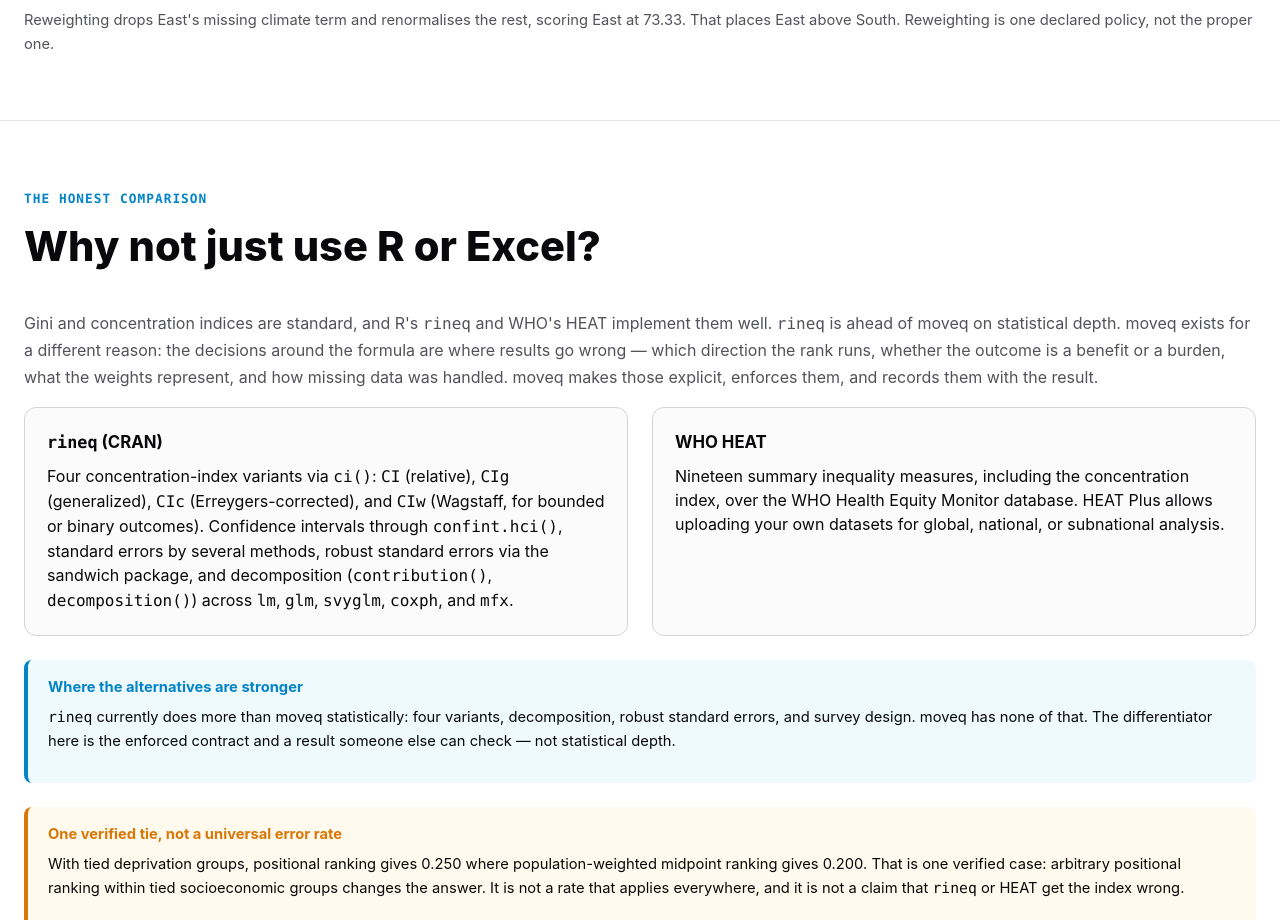
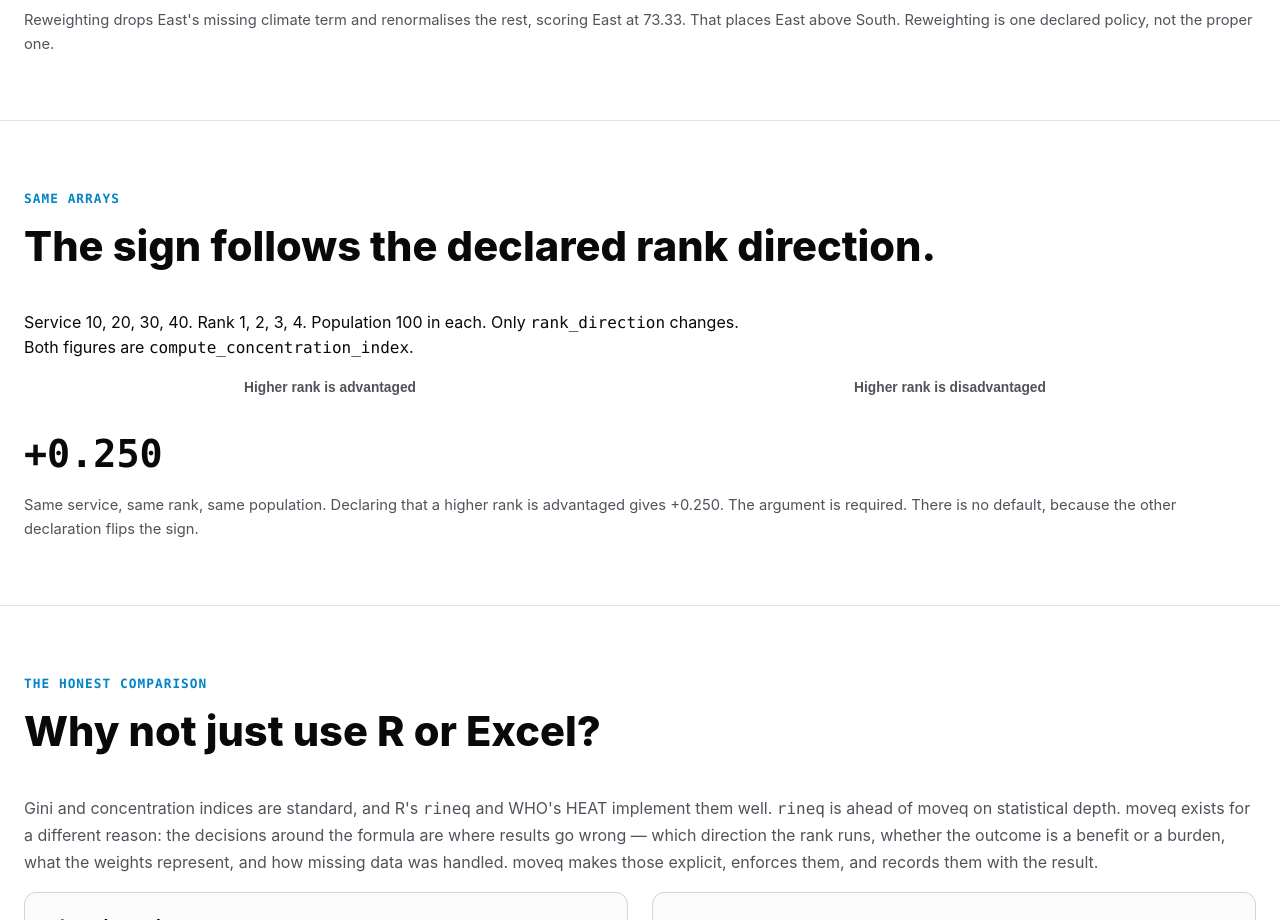
Before and after one commit to SVamseekar/moveq, a website: page website/index.html in a window 1280 px wide. Shown: the part 2346-3266 px from the top of the page. Drawn offline with Linux system fonts and the light colour scheme; no server answers.

Commit message:
docs: show the concentration index flip sign with rank direction

```diff
--- a/website/assets/css/theme.css
+++ b/website/assets/css/theme.css
@@ -814,6 +814,14 @@ kbd {
 
 .missing-unranked {
   color: var(--text-faint);
+}
+
+.rank-value {
+  font-family: var(--font-mono);
+  font-size: 2.4rem;
+  font-weight: 800;
+  color: var(--text-fg);
+  margin: 8px 0;
 }
 
 .tool-card {
--- /dev/null
+++ b/website/assets/data/rank-direction.json
@@ -0,0 +1,10 @@
+{
+  "source": "moveq_core.equity.compute_concentration_index",
+  "service": [10.0, 20.0, 30.0, 40.0],
+  "rank": [1.0, 2.0, 3.0, 4.0],
+  "population": [100.0, 100.0, 100.0, 100.0],
+  "directions": {
+    "higher_is_advantaged": 0.25,
+    "higher_is_disadvantaged": -0.25
+  }
+}
--- /dev/null
+++ b/website/assets/js/rank-direction.js
@@ -0,0 +1,41 @@
+(function () {
+  const root = document.getElementById("rank-direction");
+  if (!root) return;
+  const valueEl = document.getElementById("rankDirectionValue");
+  const note = document.getElementById("rankDirectionNote");
+  const buttons = root.querySelectorAll("[data-direction]");
+
+  function fmt(value) {
+    const text = Number(value).toFixed(3);
+    return value > 0 ? "+" + text : text;
+  }
+
+  function show(data, direction) {
+    const value = data.directions[direction];
+    valueEl.textContent = fmt(value);
+    if (direction === "higher_is_advantaged") {
+      note.textContent = "Same service, same rank, same population. Declaring that a higher rank is advantaged gives " + fmt(value) + ". The argument is required. There is no default, because the other declaration flips the sign.";
+    } else {
+      note.textContent = "The arrays did not change. Declaring that a higher rank is disadvantaged gives " + fmt(value) + ". moveq will not guess which end is advantaged. Omitting rank_direction is a TypeError.";
+    }
+  }
+
+  fetch("/assets/data/rank-direction.json")
+    .then((res) => {
+      if (!res.ok) throw new Error("fixture missing");
+      return res.json();
+    })
+    .then((data) => {
+      buttons.forEach((button) => {
+        button.addEventListener("click", () => {
+          buttons.forEach((other) => other.classList.remove("active"));
+          button.classList.add("active");
+          show(data, button.getAttribute("data-direction"));
+        });
+      });
+      show(data, "higher_is_advantaged");
+    })
+    .catch(() => {
+      note.textContent = "The precomputed moveq fixture did not load.";
+    });
+})();
--- a/website/assets/js/search.js
+++ b/website/assets/js/search.js
@@ -19,7 +19,8 @@ const DOCS_INDEX = [
   { title: "Why not R or Excel?", path: "/#why-not-r-or-excel", cat: "Homepage", desc: "rineq and WHO HEAT are ahead on statistical depth; moveq records the decisions around the formula" },
   { title: "Transport entry, general engine", path: "/#dual-identity", cat: "Homepage", desc: "Transport is the worked domain. The same array functions apply to any allocation, service, burden, or outcome" },
   { title: "The average alibi", path: "/#average-alibi", cat: "Homepage", desc: "Same mean of 24 minutes; Gini and the concentration index move with the distribution" },
-  { title: "Missing-data ranking", path: "/#missing-data", cat: "Homepage", desc: "Reweight scores East at 73.33; treating the missing term as zero scores 55.00" }
+  { title: "Missing-data ranking", path: "/#missing-data", cat: "Homepage", desc: "Reweight scores East at 73.33; treating the missing term as zero scores 55.00" },
+  { title: "Rank direction", path: "/#rank-direction", cat: "Homepage", desc: "The same arrays give +0.250 or -0.250 depending on rank_direction" }
 ];
 
 window.openSearch = function() {
--- a/website/index.html
+++ b/website/index.html
@@ -15,6 +15,7 @@
   <script src="/assets/js/search.js" defer></script>
   <script src="/assets/js/average-alibi.js" defer></script>
   <script src="/assets/js/missing-data.js" defer></script>
+  <script src="/assets/js/rank-direction.js" defer></script>
 </head>
 
 <body>
@@ -292,6 +293,24 @@
       </div>
       <ol class="missing-rank" id="missingRank"></ol>
       <p id="missingNote" class="alibi-diagnosis"></p>
+    </div>
+  </section>
+
+  <section class="tools-section" id="rank-direction">
+    <div class="container">
+      <span class="section-tag">Same arrays</span>
+      <h2 class="section-title">The sign follows the declared rank direction.</h2>
+      <p class="why-lead">
+        Service 10, 20, 30, 40. Rank 1, 2, 3, 4. Population 100 in each.
+        Only <code>rank_direction</code> changes. Both figures are
+        <code>compute_concentration_index</code>.
+      </p>
+      <div class="missing-policies" role="group" aria-label="Rank direction">
+        <button type="button" class="bench-tab active" data-direction="higher_is_advantaged">Higher rank is advantaged</button>
+        <button type="button" class="bench-tab" data-direction="higher_is_disadvantaged">Higher rank is disadvantaged</button>
+      </div>
+      <p class="rank-value" id="rankDirectionValue">+0.250</p>
+      <p id="rankDirectionNote" class="alibi-diagnosis"></p>
     </div>
   </section>
 
```
Also changed, not shown: CHANGELOG.md, 1 other file.
